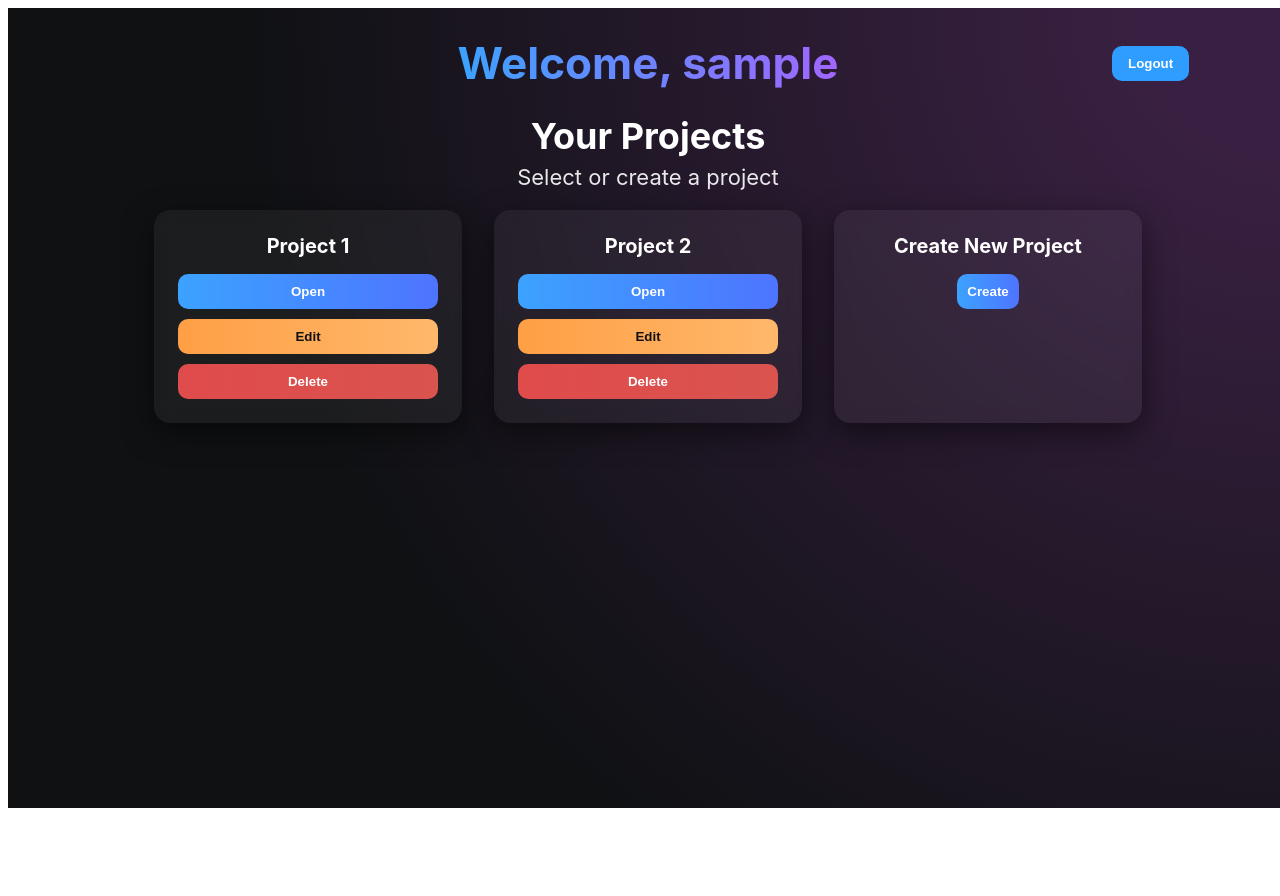
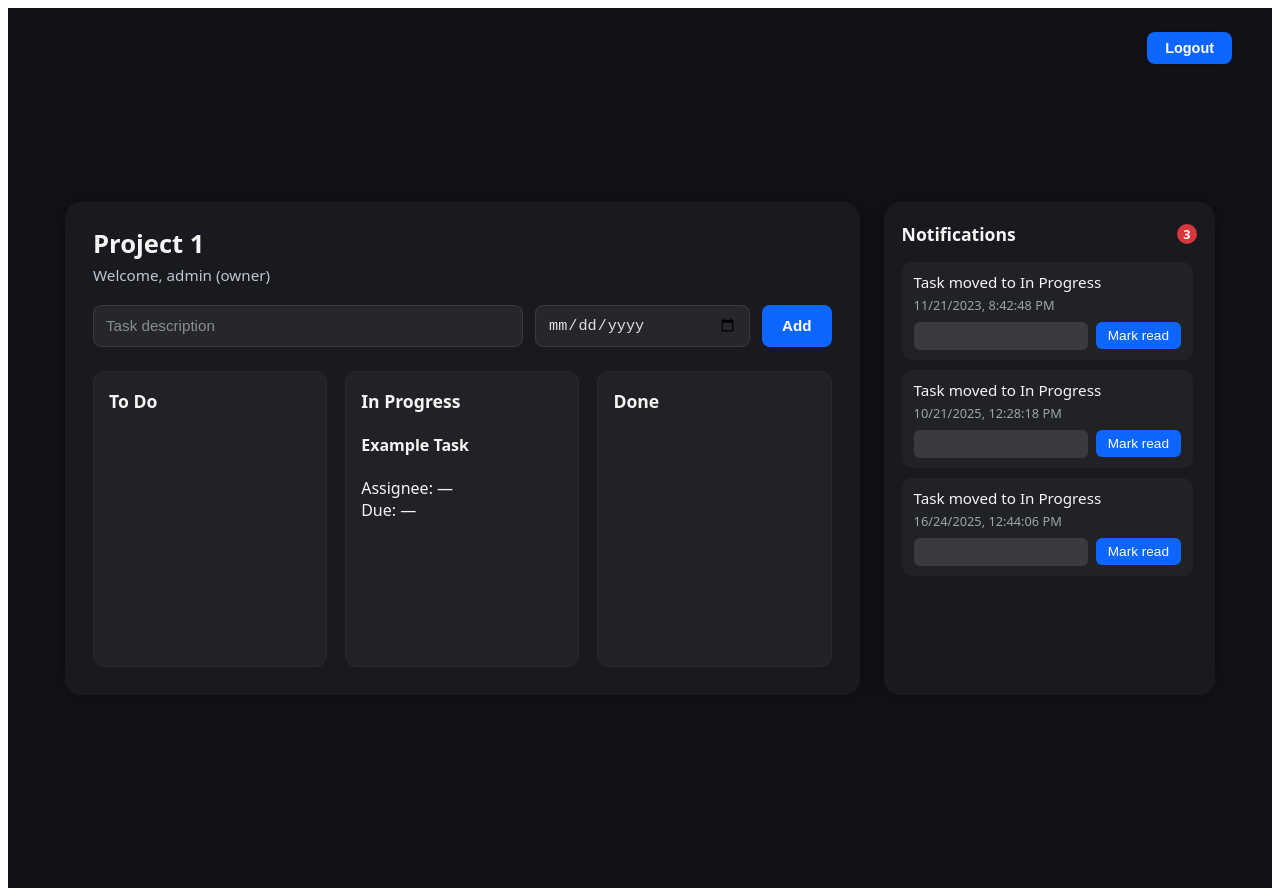
Before and after one commit to Jamieraa/kanban-app, a React (Vite) app in the folder frontend/: page /board/1 in a window 1280 px wide. Before the commit this address led to /projects. Before the commit the page ends 816 px from the top, so only its background shows below. Built offline with nearby package versions, Linux system fonts and the light colour scheme; sample sign-in values are in the browser's storage.

Commit message:
Update Board.jsx

```diff
--- a/frontend/src/components/Board.jsx
+++ b/frontend/src/components/Board.jsx
@@ -1,260 +1,309 @@
-import React, { useEffect, useState } from "react";
-import { useParams, useLocation, useNavigate } from "react-router-dom";
-import { DragDropContext, Droppable, Draggable } from "@hello-pangea/dnd";
-import { toast, ToastContainer } from "react-toastify";
-import Notifications from "./Notifications";
+import React, { useState } from "react";
+import "../Board.css";
+import Task from "./Task";
 
-/**
- * Board reads project from localStorage by projectId.
- * It persists changes back to localStorage so each project maintains its own tasks.
- *
- * Data model for a project stored in localStorage `projects`:
- * { id, name, tasks: [ { id, text, status, deadline, assignees: [], comments: [{user,text,timestamp}] } ], notifications: [ { message, timestamp, read } ] }
- */
+const initialColumns = {
+  todo: {
+    key: "todo",
+    title: "To Do",
+    tasks: [],
+  },
+  inProgress: {
+    key: "inProgress",
+    title: "In Progress",
+    tasks: [
+      {
+        id: "example-1",
+        title: "Example Task",
+        deadline: "2025-10-31",
+        assignedTo: "Saviya",
+        comments: [],
+      },
+    ],
+  },
+  done: {
+    key: "done",
+    title: "Done",
+    tasks: [],
+  },
+};
 
-function loadProjects() {
-  try {
-    const raw = localStorage.getItem("projects");
-    return raw ? JSON.parse(raw) : [];
-  } catch {
-    return [];
-  }
-}
+const initialNotifications = [
+  {
+    id: 1,
+    message: "Task moved to In Progress",
+    time: "11/21/2023, 8:42:48 PM",
+    read: false,
+  },
+  {
+    id: 2,
+    message: "Task moved to In Progress",
+    time: "10/21/2025, 12:28:18 PM",
+    read: false,
+  },
+  {
+    id: 3,
+    message: "Task moved to In Progress",
+    time: "16/24/2025, 12:44:06 PM",
+    read: false,
+  },
+];
 
-function saveProjects(projects) {
-  localStorage.setItem("projects", JSON.stringify(projects));
-}
+const columnTitles = {
+  todo: "To Do",
+  inProgress: "In Progress",
+  done: "Done",
+};
 
-function nowString() {
-  return new Date().toLocaleString();
-}
+export default function Board({
+  projectName = "Project 1",
+  userName = "admin",
+  role = "owner",
+  onLogout,
+}) {
+  const [columns, setColumns] = useState(initialColumns);
+  const [newTitle, setNewTitle] = useState("");
+  const [newDeadline, setNewDeadline] = useState("");
+  const [notifications, setNotifications] = useState(initialNotifications);
 
-export default function Board({ user }) {
-  const { projectId } = useParams();
-  const location = useLocation();
-  const navigate = useNavigate();
+  const unreadCount = notifications.filter((n) => !n.read).length;
 
-  const [project, setProject] = useState(null);
-  const [tasksLoaded, setTasksLoaded] = useState(false);
+  // ----------------------------
+  // ADD TASK (goes to "To Do")
+  // ----------------------------
+  const handleAddTask = () => {
+    if (!newTitle.trim()) return;
 
-  // local editing states
-  const [newText, setNewText] = useState("");
-  const [newDeadline, setNewDeadline] = useState("");
-  const [newAssignees, setNewAssignees] = useState("");
-  const [editing, setEditing] = useState({ id: null, text: "" });
+    const task = {
+      id: Date.now().toString(),
+      title: newTitle.trim(),
+      deadline: newDeadline || "",
+      assignedTo: "",
+      comments: [],
+    };
 
-  // load project from localStorage on mount or when projectId changes
-  useEffect(() => {
-    const projects = loadProjects();
-    const p = projects.find((x) => x.id === projectId);
-    if (!p) {
-      // safety: if project not found, redirect to projects
-      toast.error("Project not found");
-      navigate("/projects");
-      return;
-    }
-    // ensure tasks and notifications arrays exist
-    p.tasks = Array.isArray(p.tasks) ? p.tasks : [];
-    p.notifications = Array.isArray(p.notifications) ? p.notifications : [];
-    setProject(p);
-    setTasksLoaded(true);
-  }, [projectId]);
+    setColumns((prev) => ({
+      ...prev,
+      todo: {
+        ...prev.todo,
+        tasks: [...prev.todo.tasks, task],
+      },
+    }));
 
-  // helper to update project both local state and localStorage
-  const persistProject = (updater) => {
-    const projects = loadProjects();
-    const idx = projects.findIndex((x) => x.id === projectId);
-    if (idx === -1) return;
-    const copy = JSON.parse(JSON.stringify(projects[idx])); // clone
-    updater(copy);
-    projects[idx] = copy;
-    saveProjects(projects);
-    setProject(copy);
+    setNewTitle("");
+    setNewDeadline("");
   };
 
-  // notification helper
-  const pushNotification = (message) => {
-    const timestamp = nowString();
-    persistProject((p) => {
-      p.notifications.unshift({ message, timestamp, read: false });
-    });
-    toast.info(message);
+  // ----------------------------
+  // DELETE TASK
+  // ----------------------------
+  const handleDeleteTask = (taskId, columnKey) => {
+    setColumns((prev) => ({
+      ...prev,
+      [columnKey]: {
+        ...prev[columnKey],
+        tasks: prev[columnKey].tasks.filter((t) => t.id !== taskId),
+      },
+    }));
   };
 
-  // Add new task (owner only)
-  const addTask = () => {
-    if (!newText.trim()) return toast.error("Enter task description");
-    const task = {
-      id: "t-" + Date.now(),
-      text: newText.trim(),
-      status: "To Do",
-      deadline: newDeadline || "",
-      assignees: newAssignees ? newAssignees.split(",").map(s => s.trim()).filter(Boolean) : [],
-      comments: [],
-    };
-    persistProject((p) => { p.tasks.push(task); });
-    pushNotification(`Task "${task.text}" created`);
-    setNewText(""); setNewDeadline(""); setNewAssignees("");
+  // ----------------------------
+  // EDIT TASK
+  // ----------------------------
+  const handleEditTask = (
+    taskId,
+    title,
+    deadline,
+    assignedTo,
+    columnKey
+  ) => {
+    setColumns((prev) => ({
+      ...prev,
+      [columnKey]: {
+        ...prev[columnKey],
+        tasks: prev[columnKey].tasks.map((t) =>
+          t.id === taskId ? { ...t, title, deadline, assignedTo } : t
+        ),
+      },
+    }));
   };
 
-  // Delete (owner only)
-  const deleteTask = (taskId) => {
-    persistProject((p) => { p.tasks = p.tasks.filter((t) => t.id !== taskId); });
-    pushNotification(`Task deleted`);
+  // ----------------------------
+  // ADD COMMENT
+  // ----------------------------
+  const handleAddComment = (taskId, text, columnKey) => {
+    if (!text.trim()) return;
+    setColumns((prev) => ({
+      ...prev,
+      [columnKey]: {
+        ...prev[columnKey],
+        tasks: prev[columnKey].tasks.map((t) =>
+          t.id === taskId
+            ? { ...t, comments: [...(t.comments || []), text] }
+            : t
+        ),
+      },
+    }));
   };
 
-  // Start edit
-  const startEdit = (task) => setEditing({ id: task.id, text: task.text });
+  // ----------------------------
+  // DRAG & DROP
+  // ----------------------------
+  const handleDragOver = (e) => e.preventDefault();
 
-  const saveEdit = () => {
-    persistProject((p) => {
-      p.tasks = p.tasks.map((t) => t.id === editing.id ? { ...t, text: editing.text } : t);
+  const handleDrop = (e, toColumnKey) => {
+    e.preventDefault();
+    const taskId = e.dataTransfer.getData("taskId");
+    const fromColumnKey = e.dataTransfer.getData("fromColumn");
+
+    if (!taskId || !fromColumnKey || fromColumnKey === toColumnKey) return;
+
+    setColumns((prev) => {
+      const fromTasks = [...prev[fromColumnKey].tasks];
+      const taskIndex = fromTasks.findIndex(
+        (t) => String(t.id) === String(taskId)
+      );
+      if (taskIndex === -1) return prev;
+
+      const [movedTask] = fromTasks.splice(taskIndex, 1);
+      const toTasks = [...prev[toColumnKey].tasks, movedTask];
+
+      return {
+        ...prev,
+        [fromColumnKey]: { ...prev[fromColumnKey], tasks: fromTasks },
+        [toColumnKey]: { ...prev[toColumnKey], tasks: toTasks },
+      };
     });
-    pushNotification(`Task updated`);
-    setEditing({ id: null, text: "" });
+
+    // Add notification
+    setNotifications((prev) => [
+      ...prev,
+      {
+        id: Date.now(),
+        message: `Task moved to ${columnTitles[toColumnKey]}`,
+        time: new Date().toLocaleString(),
+        read: false,
+      },
+    ]);
   };
 
-  // Drag & drop handler (updates status)
-  const onDragEnd = (result) => {
-    if (!result.destination) return;
-    const { source, destination, draggableId } = result;
-    persistProject((p) => {
-      const task = p.tasks.find((t) => t.id === draggableId);
-      if (!task) return;
-      // remove from array position
-      // we will keep tasks array as flat list; status controls column placement
-      task.status = destination.droppableId;
-    });
-    pushNotification(`Task moved to ${destination.droppableId}`);
+  // ----------------------------
+  // NOTIFICATIONS
+  // ----------------------------
+  const handleMarkRead = (id) => {
+    setNotifications((prev) =>
+      prev.map((n) => (n.id === id ? { ...n, read: true } : n))
+    );
   };
 
-  // Comments (owner and members can comment)
-  const addComment = (taskId, text) => {
-    if (!text.trim()) return;
-    persistProject((p) => {
-      p.tasks = p.tasks.map((t) => t.id === taskId ? { ...t, comments: [...t.comments, { user: user.username, text: text.trim(), timestamp: nowString() }] } : t);
-    });
-    pushNotification(`Comment added`);
+  const handleLogoutClick = () => {
+    if (onLogout) {
+      onLogout();
+    } else {
+      console.log("Logout clicked");
+    }
   };
 
-  // mark notification read
-  const markNotificationRead = (index) => {
-    persistProject((p) => {
-      if (p.notifications[index]) p.notifications[index].read = true;
-    });
-    // refresh project state
-    const projects = loadProjects();
-    setProject(projects.find((x) => x.id === projectId));
-  };
+  return (
+    <div className="board-page">
+      {/* TOP-RIGHT LOGOUT BUTTON */}
+      <button className="logout-btn" onClick={handleLogoutClick}>
+        Logout
+      </button>
 
-  if (!tasksLoaded) {
-    return <div style={{ padding: 24, color: "white", background: "#222", minHeight: "100vh" }}>Loading...</div>;
-  }
+      <div className="board-wrapper">
+        {/* MAIN BOARD */}
+        <div className="board-main">
+          <div className="board-header">
+            <h1>{projectName}</h1>
+            <p>
+              Welcome, {userName} ({role})
+            </p>
+          </div>
 
-  // safety
-  const tasks = project?.tasks || [];
-  const notifications = project?.notifications || [];
+          {/* INPUT ROW */}
+          <div className="task-input-row">
+            <input
+              className="top-input"
+              placeholder="Task description"
+              value={newTitle}
+              onChange={(e) => setNewTitle(e.target.value)}
+            />
+            <input
+              className="top-input"
+              type="date"
+              value={newDeadline}
+              onChange={(e) => setNewDeadline(e.target.value)}
+              placeholder="mm / dd / yyyy"
+            />
+            <button className="add-btn" onClick={handleAddTask}>
+              Add
+            </button>
+          </div>
 
-  // columns are based on status strings
-  const columns = [
-    { id: "To Do", title: "To Do" },
-    { id: "In Progress", title: "In Progress" },
-    { id: "Done", title: "Done" },
-  ];
+          {/* COLUMNS */}
+          <div className="columns-row">
+            {["todo", "inProgress", "done"].map((key) => (
+              <div
+                key={key}
+                className="task-column"
+                onDragOver={handleDragOver}
+                onDrop={(e) => handleDrop(e, key)}
+              >
+                <h3 className="column-title">{columns[key].title}</h3>
 
-  return (
-    <div style={{ minHeight: "100vh", background: "#222", color: "white", padding: 20 }}>
-      <ToastContainer position="top-right" autoClose={3000} />
-      <div style={{ display: "flex", justifyContent: "space-between", alignItems: "center" }}>
-        <div>
-          <h1 style={{ margin: 0 }}>{project.name}</h1>
-          <div style={{ color: "#aaa", fontSize: 13 }}>Welcome, {user.username} ({user.role})</div>
-        </div>
-
-        <div style={{ display: "flex", gap: 16, alignItems: "center" }}>
-          <Notifications notifications={notifications} markRead={markNotificationRead} />
-          <button onClick={() => { localStorage.removeItem("user"); window.location.href = "/"; }} style={{ padding: "8px 12px", background: "#0af", color: "white", border: "none", borderRadius: 6 }}>Logout</button>
-        </div>
-      </div>
-
-      <div style={{ marginTop: 16, display: "flex", gap: 24 }}>
-        {/* Left: board */}
-        <div style={{ flex: 1 }}>
-          {/* Add new task area (owner only) */}
-          {user.role === "owner" && (
-            <div style={{ background: "#333", padding: 12, borderRadius: 8 }}>
-              <div style={{ display: "flex", gap: 8 }}>
-                <input value={newText} onChange={(e) => setNewText(e.target.value)} placeholder="Task description" style={{ flex: 1, padding: 8 }} />
-                <input type="date" value={newDeadline} onChange={(e) => setNewDeadline(e.target.value)} style={{ padding: 8 }} />
-                <input value={newAssignees} onChange={(e) => setNewAssignees(e.target.value)} placeholder="Assignees (comma)" style={{ width: 160, padding: 8 }} />
-                <button onClick={addTask} style={{ padding: "8px 12px", background: "#0af", color: "white", border: "none", borderRadius: 6 }}>Add</button>
+                {columns[key].tasks.length === 0 ? (
+                  <p className="empty-column"></p>
+                ) : (
+                  columns[key].tasks.map((task) => (
+                    <Task
+                      key={task.id}
+                      task={task}
+                      column={key}
+                      onDelete={(id) => handleDeleteTask(id, key)}
+                      onEdit={(id, title, deadline, assignedTo) =>
+                        handleEditTask(id, title, deadline, assignedTo, key)
+                      }
+                      onComment={(id, text) => handleAddComment(id, text, key)}
+                    />
+                  ))
+                )}
               </div>
-            </div>
-          )}
-
-          <div style={{ marginTop: 16 }}>
-            <DragDropContext onDragEnd={onDragEnd}>
-              <div style={{ display: "grid", gridTemplateColumns: "repeat(3, 1fr)", gap: 12 }}>
-                {columns.map((col) => (
-                  <Droppable droppableId={col.id} key={col.id}>
-                    {(provided) => (
-                      <div ref={provided.innerRef} {...provided.droppableProps} style={{ background: "#333", padding: 12, borderRadius: 8, minHeight: 300 }}>
-                        <h3 style={{ marginTop: 0 }}>{col.title}</h3>
-
-                        {tasks.filter((t) => t.status === col.id).map((task, index) => (
-                          <Draggable key={task.id} draggableId={task.id} index={index}>
-                            {(prov) => (
-                              <div ref={prov.innerRef} {...prov.draggableProps} {...prov.dragHandleProps} style={{ background: "#444", padding: 10, borderRadius: 6, marginBottom: 8, ...prov.draggableProps.style }}>
-                                <div style={{ display: "flex", justifyContent: "space-between" }}>
-                                  <div>
-                                    <strong>{task.text}</strong>
-                                    <div style={{ color: "#bbb", fontSize: 12 }}>Deadline: {task.deadline || "None"}</div>
-                                    <div style={{ color: "#bbb", fontSize: 12 }}>Assigned: {task.assignees && task.assignees.length ? task.assignees.join(", ") : "None"}</div>
-                                  </div>
-
-                                  <div style={{ display: "flex", flexDirection: "column", gap: 6 }}>
-                                    {user.role === "owner" && (
-                                      <>
-                                        <button onClick={() => startEdit(task)} style={{ padding: "6px", background: "#0af", color: "white", border: "none", borderRadius: 6 }}>Edit</button>
-                                        <button onClick={() => deleteTask(task.id)} style={{ padding: "6px", background: "red", color: "white", border: "none", borderRadius: 6 }}>Delete</button>
-                                      </>
-                                    )}
-                                  </div>
-                                </div>
-
-                                {/* comments */}
-                                <div style={{ marginTop: 8 }}>
-                                  <div style={{ fontSize: 13, color: "#ddd" }}><strong>Comments</strong></div>
-                                  {task.comments && task.comments.map((c, i) => (
-                                    <div key={i} style={{ fontSize: 13, color: "#ccc" }}>
-                                      <em>{c.user}</em>: {c.text} <small style={{ color: "#888" }}>({c.timestamp})</small>
-                                    </div>
-                                  ))}
-
-                                  <div style={{ marginTop: 6, display: "flex", gap: 8 }}>
-                                    <input placeholder="Add comment..." style={{ flex: 1, padding: 8 }} onKeyDown={(e) => {
-                                      if (e.key === "Enter") {
-                                        addComment(task.id, e.target.value);
-                                        e.target.value = "";
-                                      }
-                                    }} />
-                                  </div>
-                                </div>
-                              </div>
-                            )}
-                          </Draggable>
-                        ))}
-
-                        {provided.placeholder}
-                      </div>
-                    )}
-                  </Droppable>
-                ))}
-              </div>
-            </DragDropContext>
+            ))}
           </div>
         </div>
 
+        {/* NOTIFICATIONS PANEL */}
+        <div className="notifications-panel">
+          <div className="notifications-header">
+            <h2>Notifications</h2>
+            {unreadCount > 0 && (
+              <span className="notification-badge">{unreadCount}</span>
+            )}
+          </div>
+
+          <div className="notifications-list">
+            {notifications.length === 0 ? (
+              <p className="empty-notifications">No notifications</p>
+            ) : (
+              notifications.map((n) => (
+                <div key={n.id} className="notification-card">
+                  <p className="notification-title">{n.message}</p>
+                  <p className="notification-time">{n.time}</p>
+                  <div className="notification-footer">
+                    <div className="notification-placeholder" />
+                    <button
+                      className="mark-read-btn"
+                      onClick={() => handleMarkRead(n.id)}
+                    >
+                      Mark read
+                    </button>
+                  </div>
+                </div>
+              ))
+            )}
+          </div>
+        </div>
       </div>
     </div>
   );
```
